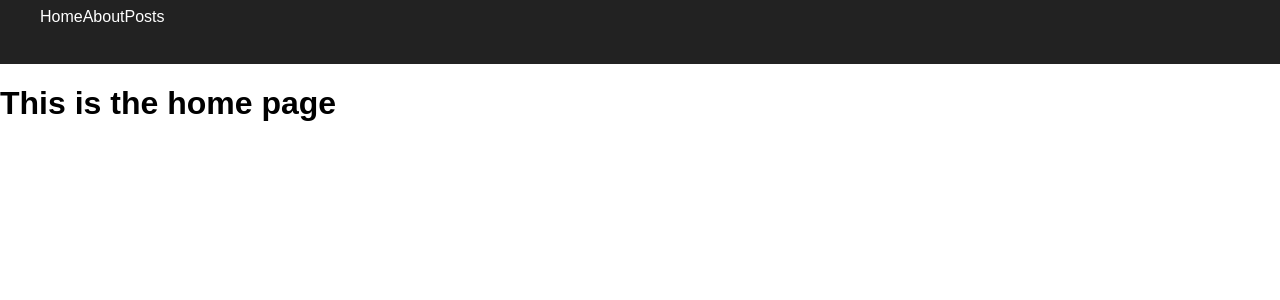
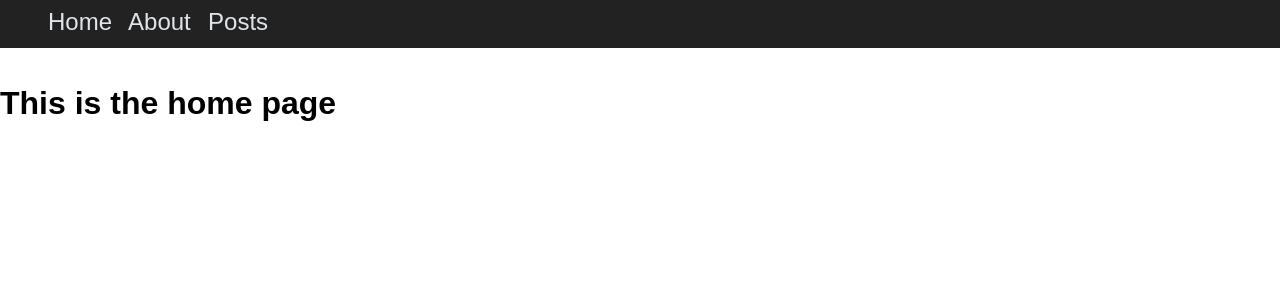
Before and after one commit to timothymathison/splendid-blog, a React (Create React App) app in the folder client/: page /home in a window 1280 px wide. Shown: the top 300 px of the page. Built offline with nearby package versions, Linux system fonts and the light colour scheme.

Commit message:
header styling

```diff
--- a/client/src/styles/header.css
+++ b/client/src/styles/header.css
@@ -2,19 +2,30 @@ header {
     position: fixed;
     top: 0;
     width: 100%;
-    height: 4em;
+    height: 3em;
     background-color: #222222;
 }
 
+nav {
+    height: 100%;
+}
+
 ul.inline-nav {
-    margin: 0.5em 0;
+    margin: 0;
+    height: 100%;
 }
 
 ul.inline-nav li {
     display: inline-block;
+    height: 100%;
+    padding: 0.5em;
+    box-sizing: border-box;
+    min-width: 5em;
 }
 
 ul.inline-nav a {
     text-decoration: none;
-    color: white;
+    color: #dfe6e9;
+    font-size: 1.5em;
+    text-align: center;
 }
```
